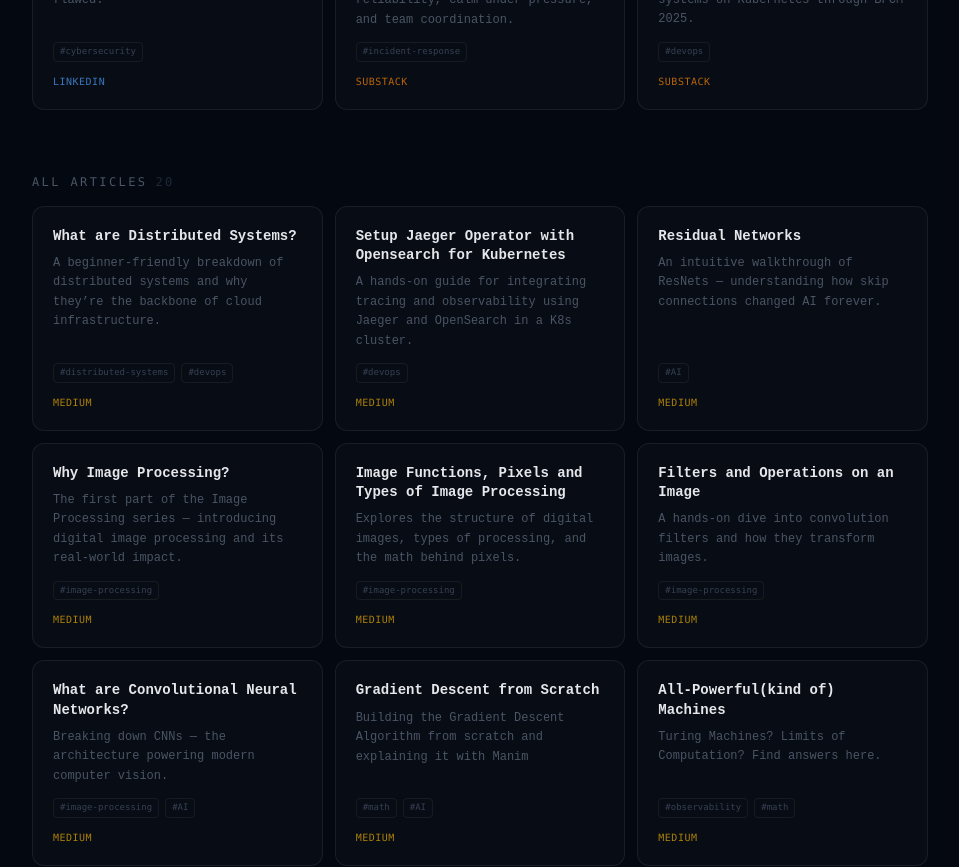
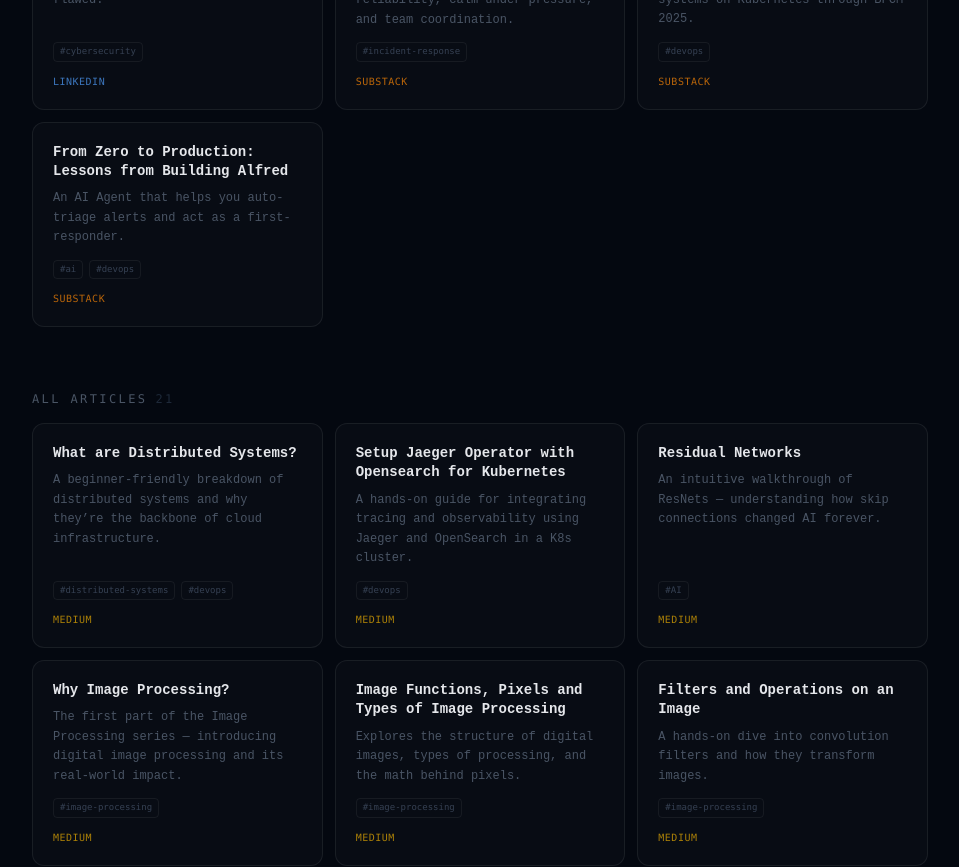
Before and after one commit to 0xhunterkiller/0xhunterkiller, a Next.js app: page /blog in a window 1280 px wide. Shown: the part 880-1747 px from the top of the page, without its empty margins (160-1119 px from the left). Built offline with nearby package versions, Linux system fonts and the light colour scheme.

Commit message:
Add new blog entry about AI agent lessons

```diff
--- a/data/blog/blogsData.ts
+++ b/data/blog/blogsData.ts
@@ -180,4 +180,13 @@ export const blogs: BlogPost[] = [
     url: "https://stories.getswym.com/p/bfcm-2025-a-magical-time-for-shoppers",
     featured: true
   },
+  {
+    title: "From Zero to Production: Lessons from Building Alfred",
+    description:
+    "An AI Agent that helps you auto-triage alerts and act as a first-responder.",
+    tags: ["ai", "devops"],
+    source: "substack",
+    url: "https://stories.getswym.com/p/from-zero-to-production-lessons-from",
+    featured: true
+  }
 ];
```
